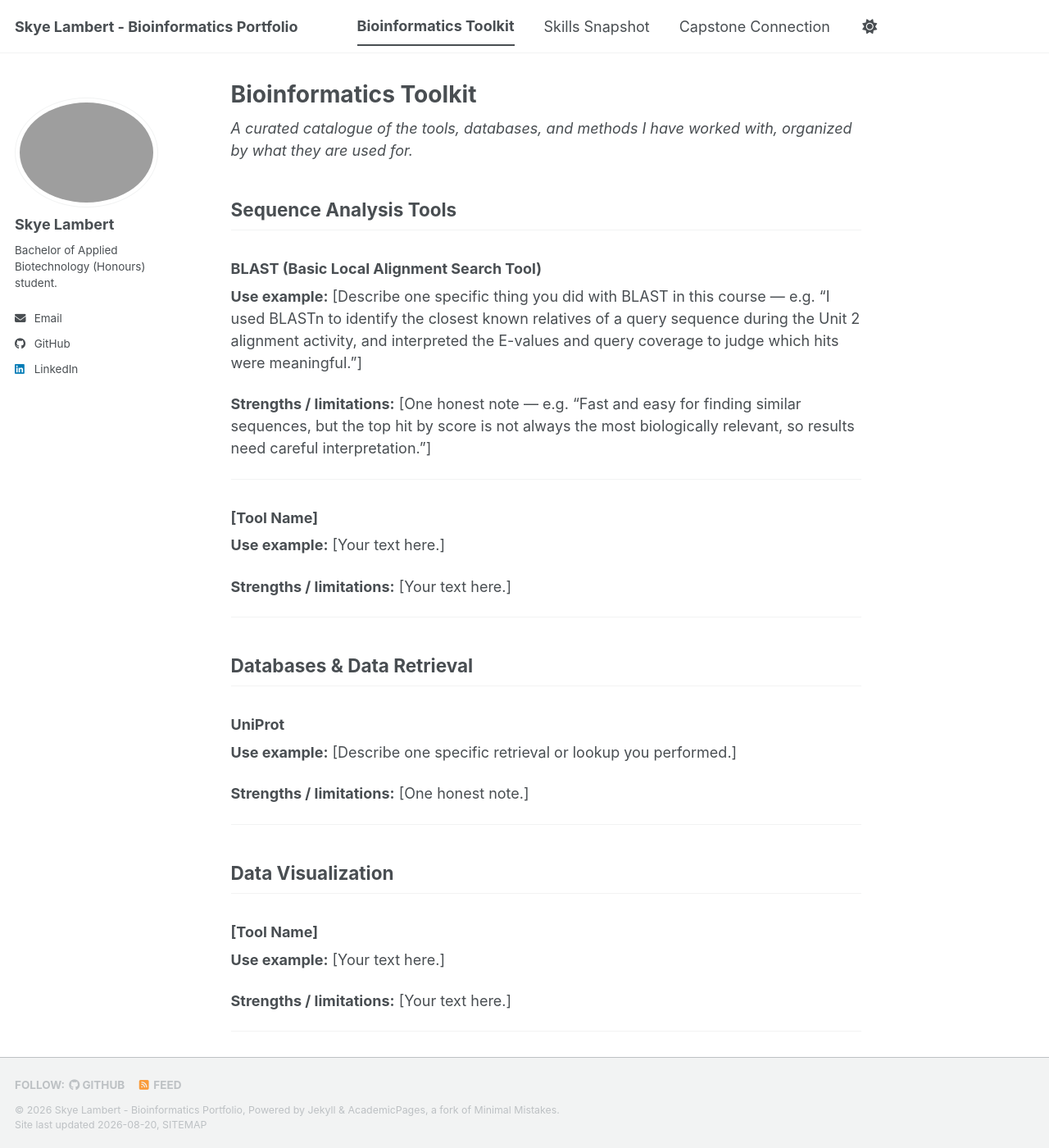
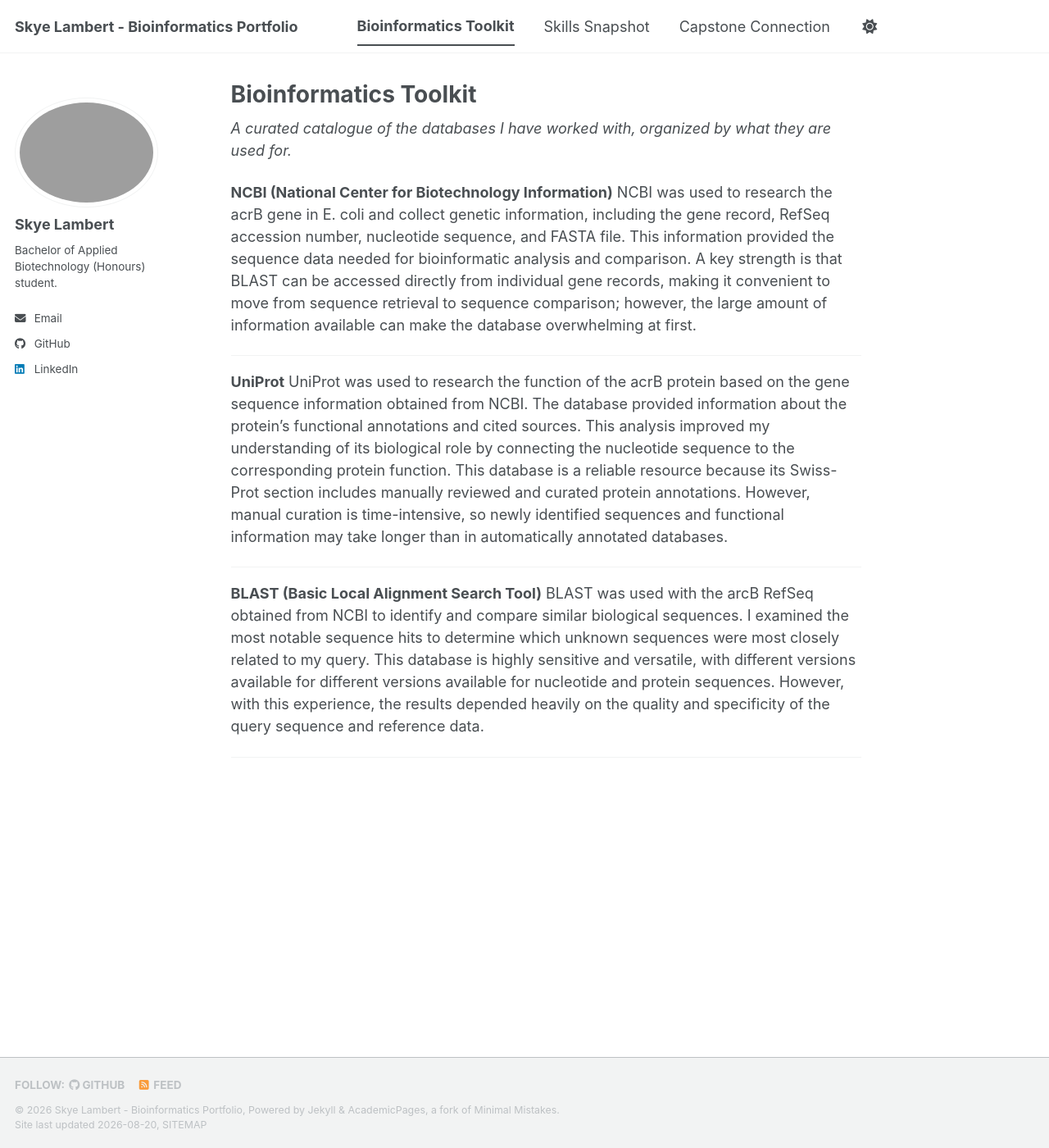
Before and after one commit to Sky3Lamb3rt/biot74000-portfolio, a Jekyll site: the page built from _pages/toolkit.md, in a window 1280 px wide and 1400 px high. Shown: the whole window at 82% size. Built offline with Jekyll 4.4.1, drawn with Linux system fonts in a browser that asks for light colours; a script bundle is joined from its source files by our own code; library files that are not in the unit come from our copies.

Commit message:
Update toolkit.md

```diff
--- a/_pages/toolkit.md
+++ b/_pages/toolkit.md
@@ -4,84 +4,23 @@ title: "Bioinformatics Toolkit"
 author_profile: true
 ---
 
-<!--
-  ============================================================================
-  SECTION 2: BIOINFORMATICS TOOLKIT  (30 points)
-  ============================================================================
-  A curated, annotated catalogue of the tools, databases, file formats, and
-  methods you worked with in this course. This is the POLISHED version of your
-  Course Learning Log — not a copy-paste, but a professional re-write,
-  organized by CATEGORY (not by unit).
-
-  FOR EACH ENTRY, INCLUDE:
-    - Tool / database name
-    - 1–2 sentences describing one specific use example from the course
-      that YOU performed
-    - One note on a strength or a limitation
-
-  SUGGESTED CATEGORIES (use the ones that fit your work; add or remove as needed):
-    Sequence Analysis Tools · Databases & Data Retrieval ·
-    Genome & Transcriptome Analysis · Protein Structure & Function ·
-    Computational & Scripting Tools · Data Visualization
-
-  Entries copied word-for-word from documentation will not receive full marks —
-  use your own words. Quality and honesty matter more than the number of entries.
-
-  HOW TO EDIT:
-    - Replace the example entries below with your own.
-    - Keep the same simple pattern: a "##" category heading, then one
-      "###" heading per tool, then your notes underneath.
-    - Delete these grey instruction notes before you submit.
-  ============================================================================
--->
-
-_A curated catalogue of the tools, databases, and methods I have worked with,
+_A curated catalogue of the databases I have worked with,
 organized by what they are used for._
 
-## Sequence Analysis Tools
-
-### BLAST (Basic Local Alignment Search Tool)
-
-**Use example:** [Describe one specific thing you did with BLAST in this course
-— e.g. "I used BLASTn to identify the closest known relatives of a query
-sequence during the Unit 2 alignment activity, and interpreted the E-values and
-query coverage to judge which hits were meaningful."]
-
-**Strengths / limitations:** [One honest note — e.g. "Fast and easy for finding
-similar sequences, but the top hit by score is not always the most biologically
-relevant, so results need careful interpretation."]
+**NCBI (National Center for Biotechnology Information)**
+NCBI was used to research the acrB gene in E. coli and collect genetic information, including the gene record, RefSeq accession number, nucleotide sequence, and FASTA file. This information provided the sequence data needed for bioinformatic analysis and comparison.
+A key strength is that BLAST can be accessed directly from individual gene records, making it convenient to move from sequence retrieval to sequence comparison; however, the large amount of information available can make the database overwhelming at first.
 
 ---
 
-### [Tool Name]
-
-**Use example:** [Your text here.]
-
-**Strengths / limitations:** [Your text here.]
+**UniProt**
+UniProt was used to research the function of the acrB protein based on the gene sequence information obtained from NCBI. The database provided information about the protein's functional annotations and cited sources. This analysis improved my understanding of its biological role by connecting the nucleotide sequence to the corresponding protein function.
+This database is a reliable resource because its Swiss-Prot section includes manually reviewed and curated protein annotations. However, manual curation is time-intensive, so newly identified sequences and functional information may take longer than in automatically annotated databases.
 
 ---
 
-## Databases & Data Retrieval
-
-### UniProt
-
-**Use example:** [Describe one specific retrieval or lookup you performed.]
-
-**Strengths / limitations:** [One honest note.]
+**BLAST (Basic Local Alignment Search Tool)**
+BLAST was used with the arcB RefSeq obtained from NCBI to identify and compare similar biological sequences. I examined the most notable sequence hits to determine which unknown sequences were most closely related to my query.
+This database is highly sensitive and versatile, with different versions available for different versions available for nucleotide and protein sequences. However, with this experience, the results depended heavily on the quality and specificity of the query sequence and reference data.
 
 ---
-
-## Data Visualization
-
-### [Tool Name]
-
-**Use example:** [Your text here.]
-
-**Strengths / limitations:** [Your text here.]
-
----
-
-<!--
-  Add more categories and entries by copying the pattern above.
-  Aim for a toolkit that reads like notes a working professional would keep.
--->
```
